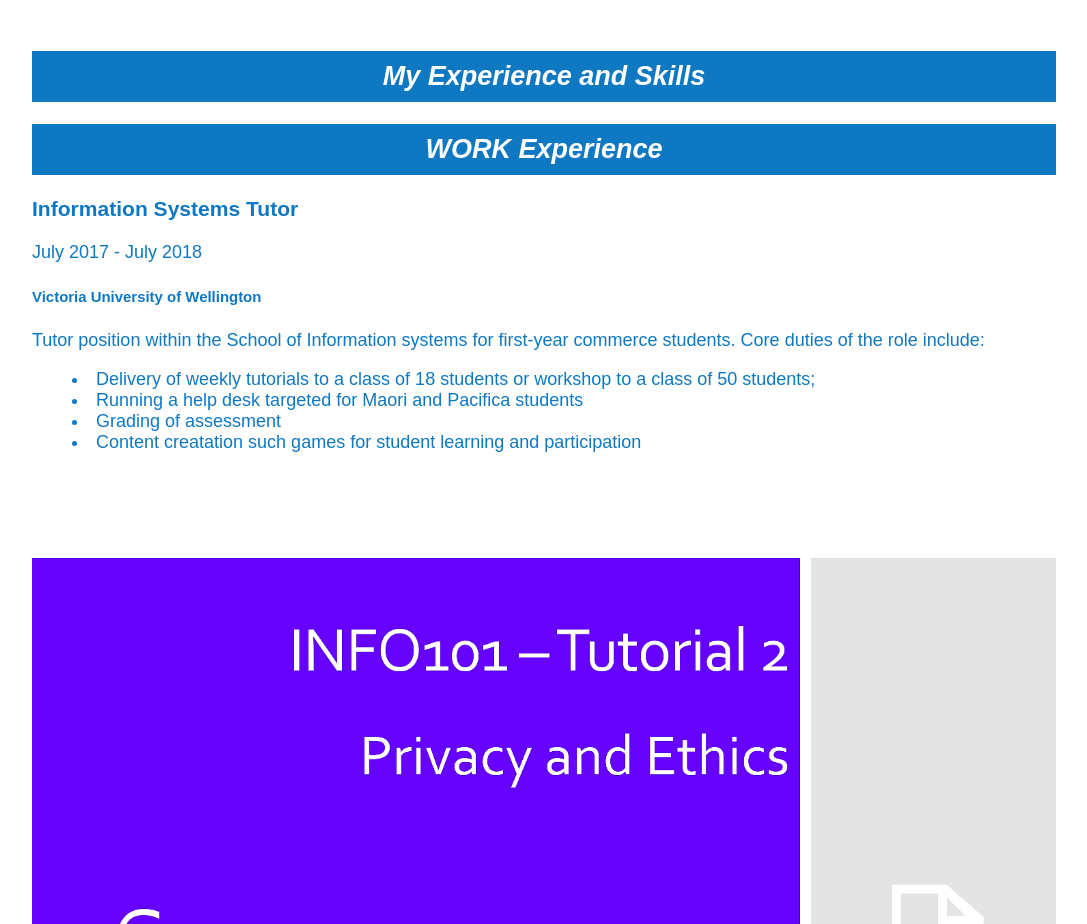
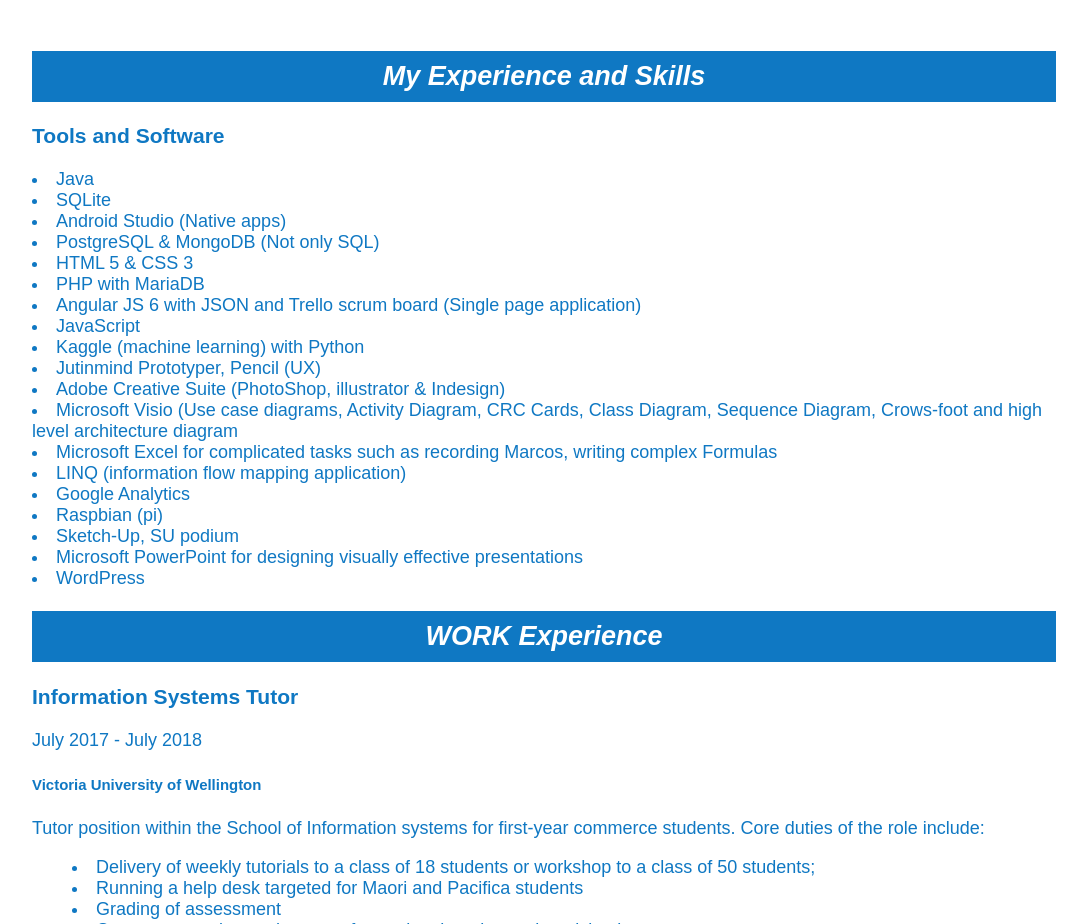
Before and after one commit to smeet-patel/smeet-patel.github.io, a plain HTML site: page aboutme.html in a window 1280 px wide. Shown: the part 1840-2764 px from the top of the page, without its empty margins (96-1183 px from the left). Drawn offline with Linux system fonts and the light colour scheme.

Commit message:
Update aboutme.html

```diff
--- a/aboutme.html
+++ b/aboutme.html
@@ -66,6 +66,27 @@ programming projects in my spare time. </p>
 
 
 <h2 class="w">My Experience and Skills</h2>
+<h3>Tools and Software</h3>
+<li>Java</li>
+<li>SQLite</li>
+<li>Android Studio (Native apps)</li>
+<li>PostgreSQL & MongoDB (Not only SQL)</li>
+<li>HTML 5 & CSS 3</li>
+<li>PHP with MariaDB</li>
+<li>Angular JS 6 with JSON and Trello scrum board (Single page application)</li>
+<li>JavaScript</li>
+<li>Kaggle (machine learning) with Python</li>
+<li>Jutinmind Prototyper, Pencil (UX)</li>
+<li>Adobe Creative Suite (PhotoShop, illustrator & Indesign)</li>
+<li>Microsoft Visio (Use case diagrams, Activity Diagram, CRC Cards, Class Diagram, Sequence Diagram, Crows-foot and high level architecture diagram</li>
+<li>Microsoft Excel for complicated tasks such as recording Marcos, writing complex Formulas</li>
+<li>LINQ (information flow mapping application)</li>
+<li>Google Analytics</li>
+<li>Raspbian (pi)</li>
+<li>Sketch-Up, SU podium</li>
+<li>Microsoft PowerPoint for designing visually effective presentations</li>
+<li>WordPress</li>
+
 <h2 class="w">WORK Experience</h2>
 
 		<div class="row">
```
